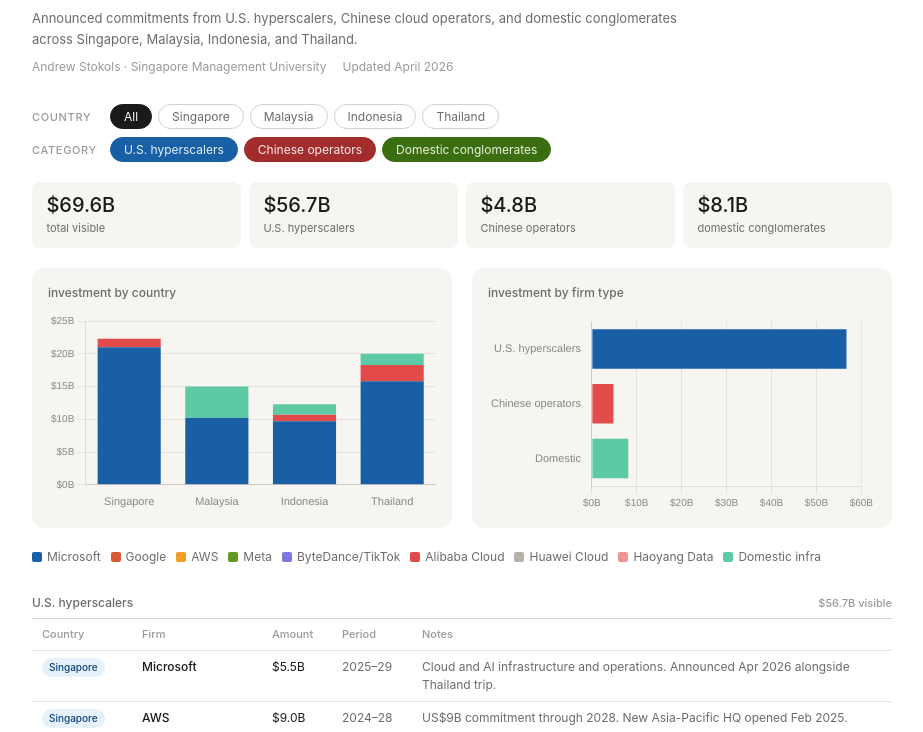
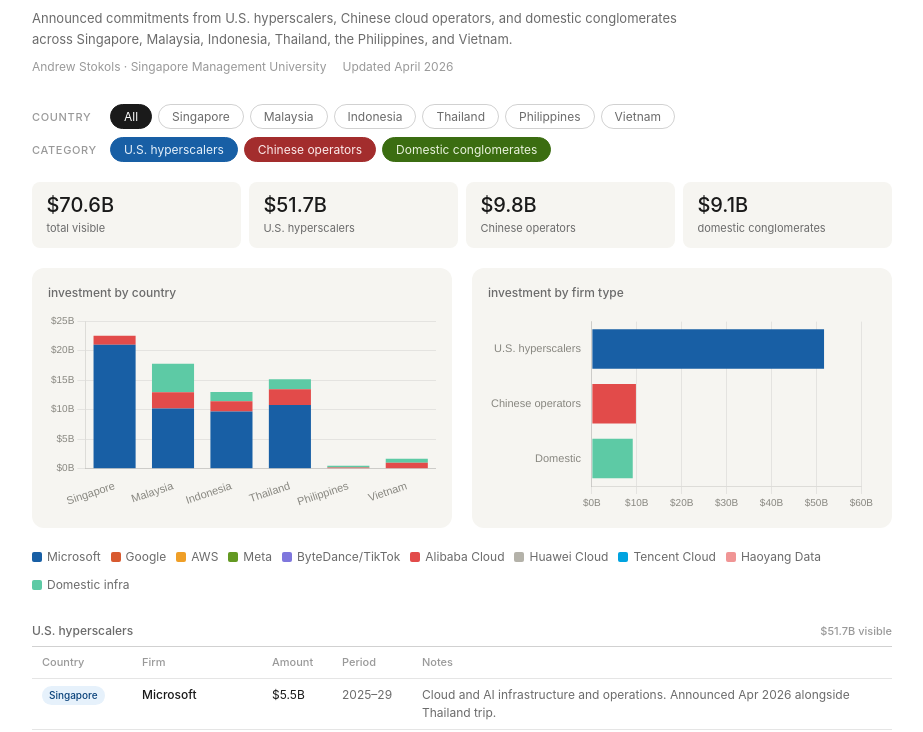
Before and after one commit to astoks/sea-ai-tracker, a plain HTML site: page asean-investment-tracker.html in a window 1280 px wide. Shown: the part 63-795 px from the top of the page, without its empty margins (178-1101 px from the left). Drawn offline with nearby package versions, Linux system fonts and the light colour scheme.

Commit message:
Add files via upload

```diff
--- a/asean-investment-tracker.html
+++ b/asean-investment-tracker.html
@@ -197,6 +197,8 @@
   .my { background: #EAF3DE; color: #27500A; }
   .id { background: #FAEEDA; color: #633806; }
   .th { background: #FAECE7; color: #712B13; }
+  .ph { background: #F0E9FA; color: #4A1A7A; }
+  .vn { background: #FEE9E9; color: #7A1A1A; }
   .est { font-size: 10px; color: var(--text3); }
 
   .footnote {
@@ -228,7 +230,7 @@
 
   <div class="header">
     <h1>ASEAN Cloud &amp; AI Infrastructure Investment Tracker</h1>
-    <p>Announced commitments from U.S. hyperscalers, Chinese cloud operators, and domestic conglomerates across Singapore, Malaysia, Indonesia, and Thailand.</p>
+    <p>Announced commitments from U.S. hyperscalers, Chinese cloud operators, and domestic conglomerates across Singapore, Malaysia, Indonesia, Thailand, the Philippines, and Vietnam.</p>
     <div class="header-meta">
       <span>Andrew Stokols · Singapore Management University</span>
       <span>Updated April 2026</span>
@@ -243,6 +245,8 @@
       <button class="pill" onclick="setCtry('MY',this)">Malaysia</button>
       <button class="pill" onclick="setCtry('ID',this)">Indonesia</button>
       <button class="pill" onclick="setCtry('TH',this)">Thailand</button>
+      <button class="pill" onclick="setCtry('PH',this)">Philippines</button>
+      <button class="pill" onclick="setCtry('VN',this)">Vietnam</button>
     </div>
     <div class="ctrl-row">
       <span class="ctrl-label">Category</span>
@@ -278,6 +282,7 @@
     <span class="li"><span class="ls" style="background:#7F77DD"></span>ByteDance/TikTok</span>
     <span class="li"><span class="ls" style="background:#E24B4A"></span>Alibaba Cloud</span>
     <span class="li"><span class="ls" style="background:#B4B2A9"></span>Huawei Cloud</span>
+    <span class="li"><span class="ls" style="background:#00A3E0"></span>Tencent Cloud</span>
     <span class="li"><span class="ls" style="background:#F09595"></span>Haoyang Data</span>
     <span class="li"><span class="ls" style="background:#5DCAA5"></span>Domestic infra</span>
   </div>
@@ -285,8 +290,8 @@
   <div id="table-wrap"></div>
 
   <div class="footnote">
-    <strong>Notes on methodology:</strong> Figures are announced commitments over stated timeframes, not annual capex. Amounts marked <em>est.</em> are estimated from secondary sources where firms have not disclosed country-level figures. Domestic conglomerate figures reflect data center and energy infrastructure capex estimates, not equivalent to hyperscaler cloud investments. ByteDance/TikTok is classified as a Chinese operator. Some U.S. hyperscaler figures (esp. AWS Indonesia/Thailand) are from aggregator summaries rather than direct company announcements and should be treated with caution.<br><br>
-    <strong>Sources:</strong> Company announcements, Reuters, CNA, Data Center Dynamics, Introl/ASEAN Exchange (Mar 2026), ARC Group (2026), project fieldwork. Last updated April 2026.
+    <strong>Notes on methodology:</strong> Figures are announced commitments over stated timeframes, not annual capex. Amounts marked <em>est.</em> are estimated from secondary sources where firms have not disclosed country-level figures. Domestic conglomerate figures reflect data center and energy infrastructure capex estimates, not equivalent to hyperscaler cloud investments. ByteDance/TikTok is classified as a Chinese operator for Malaysia (direct investment) and under U.S. hyperscalers for Thailand (where it operates through a Singapore-based entity in the regional investment context). Some U.S. hyperscaler figures (esp. AWS Indonesia/Thailand) are from aggregator summaries rather than direct company announcements and should be treated with caution. ByteDance Thailand figure revised to $3.8B per DataGarda/LinkedIn sources; earlier $8.8B figure was likely an aggregator error.<br><br>
+    <strong>Sources:</strong> Company announcements, Reuters, CNA, Data Center Dynamics, The Edge Malaysia, Bernama, Business Times Singapore, Tech in Asia, W.Media, Introl/ASEAN Exchange (Mar 2026), ARC Group (2026), project fieldwork. Last updated April 2026.
   </div>
 
   <div class="branding">
@@ -304,10 +309,14 @@
   {country:'SG',cat:'us',firm:'Meta',amount:1.5,year:'2024–26',confirmed:false,notes:'Expanding Singapore DC footprint as part of APAC capex ramp.'},
   {country:'SG',cat:'cn',firm:'Alibaba Cloud',amount:1.0,year:'2023–25',confirmed:false,notes:'Decade of operations; AI innovation hub opened Jul 2025 supporting 5,000+ businesses. Exact investment figure estimated from regional capex reports.'},
   {country:'SG',cat:'cn',firm:'Huawei Cloud',amount:0.3,year:'2023–25',confirmed:false,notes:'Singapore cloud region and enterprise expansion. Exact figure not publicly disclosed.'},
+  {country:'SG',cat:'cn',firm:'Tencent Cloud',amount:0.2,year:'2024–26',confirmed:false,notes:'Singapore-based regional HQ for APAC operations; Tencent Cloud Day Singapore Nov 2025. No country-level capex figure disclosed; est. from regional expansion scope.'},
 
   {country:'MY',cat:'us',firm:'Microsoft',amount:2.2,year:'2024–26',confirmed:true,notes:'Announced May 2024 by Satya Nadella. Johor "Southeast Asia 3" Azure region + AI skilling.'},
   {country:'MY',cat:'us',firm:'Google',amount:2.0,year:'2024–26',confirmed:true,notes:'First Malaysian DC and Google Cloud region. Announced 2024.'},
   {country:'MY',cat:'us',firm:'AWS',amount:6.0,year:'2024–28',confirmed:false,notes:'AWS Malaysia expansion est. from Introl/ASEAN Exchange summary (Mar 2026). Not formally announced as standalone figure.'},
+  {country:'MY',cat:'cn',firm:'ByteDance/TikTok',amount:2.1,year:'2024–26',confirmed:true,notes:'RM10 billion (~$2.13B) AI hub and DC expansion in Malaysia announced Jun 2024. Site: Johor and Sime Darby Elmina Business Park, Greater KL. Further RM1.5B expansion flagged.'},
+  {country:'MY',cat:'cn',firm:'Alibaba Cloud',amount:0.5,year:'2024–26',confirmed:false,notes:'Third DC opened Jul 2025 in Malaysia; fourth DC expected by 2026. No exact capex publicly disclosed; est. from multi-region expansion trajectory.'},
+  {country:'MY',cat:'cn',firm:'Tencent Cloud',amount:0.15,year:'2024–26',confirmed:true,notes:'US$150M investment in Malaysia announced Oct 2025 (The Edge Malaysia). Cloud and AI capability expansion.'},
   {country:'MY',cat:'dom',firm:'YTL Corp',amount:4.3,year:'2023–26',confirmed:false,notes:'600 MW YTL Green Data Center Park (Kulai/Nusajaya, Johor). Capex est. ~$7M/MW. Ranhill stake adds energy/water capacity. Chief customer believed to be Sea Group.'},
   {country:'MY',cat:'dom',firm:'Maxis/Telekom',amount:0.5,year:'2024–26',confirmed:false,notes:'DC and cloud infrastructure expansion by Malaysian telcos aligned to Digital Economy Blueprint.'},
 
@@ -316,6 +325,8 @@
   {country:'ID',cat:'us',firm:'AWS',amount:6.0,year:'2024–28',confirmed:false,notes:'~$6B investment est. (Introl/ASEAN Exchange, Mar 2026).'},
   {country:'ID',cat:'us',firm:'Meta',amount:1.0,year:'2024–26',confirmed:false,notes:'Meta DC expansion Indonesia.'},
   {country:'ID',cat:'cn',firm:'Alibaba Cloud',amount:1.0,year:'2023–25',confirmed:false,notes:'Alibaba operates Indonesia region; ongoing expansion. Exact figure not disclosed.'},
+  {country:'ID',cat:'cn',firm:'Tencent Cloud',amount:0.5,year:'2024–30',confirmed:true,notes:'$500M investment by 2030 announced Nov 2024 (Data Center Dynamics). Indonesian cloud region expansion.'},
+  {country:'ID',cat:'cn',firm:'Huawei Cloud',amount:0.2,year:'2025–26',confirmed:false,notes:'Fourth AZ in Indonesia announced Dec 2025; ongoing cloud and AI expansion. No exact capex disclosed; est. from AZ build-out scope.'},
   {country:'ID',cat:'dom',firm:'Indosat/Lintasarta',amount:0.8,year:'2024–26',confirmed:false,notes:'GPU Merdeka sovereign cloud (NVIDIA H100s at BDx DC). Capex est. from company filings and press reports.'},
   {country:'ID',cat:'dom',firm:'GoTo/Tokopedia',amount:0.3,year:'2024–25',confirmed:false,notes:'DC and AI compute investment as part of Sahabat AI development and GoPay integration.'},
   {country:'ID',cat:'dom',firm:'Telkom Indonesia',amount:0.5,year:'2024–26',confirmed:false,notes:'NeutraDC and related cloud infrastructure expansion.'},
@@ -323,18 +334,31 @@
   {country:'TH',cat:'us',firm:'Microsoft',amount:1.0,year:'2026–28',confirmed:true,notes:'Announced 31 Mar 2026. Full Azure cloud region. Partners: Gulf Energy, AIS, CP Group, True IDC.'},
   {country:'TH',cat:'us',firm:'Google',amount:1.0,year:'2024–26',confirmed:true,notes:'Announced Sep 2024; Bangkok cloud region live Jan 2026.'},
   {country:'TH',cat:'us',firm:'AWS',amount:5.0,year:'2024–28',confirmed:false,notes:'~$5B est. (NBT/ASEAN aggregator). AWS cloud region already live in Thailand.'},
-  {country:'TH',cat:'us',firm:'ByteDance',amount:8.8,year:'2024–29',confirmed:true,notes:'TikTok/ByteDance $8.8B over 5 years. Largest single commitment to Thailand.'},
+  {country:'TH',cat:'us',firm:'ByteDance',amount:3.8,year:'2024–29',confirmed:true,notes:'TikTok/ByteDance $3.8B DC investment in Thailand (DataGarda, LinkedIn sources; figure revised down from earlier $8.8B aggregator estimate). Largest confirmed single commitment to Thailand.'},
   {country:'TH',cat:'cn',firm:'Alibaba Cloud',amount:0.3,year:'2024–26',confirmed:true,notes:'Second Thailand DC launched Feb 2026. Exact capex est. from regional press.'},
+  {country:'TH',cat:'cn',firm:'Huawei Cloud',amount:0.16,year:'2018–26',confirmed:true,notes:'Cumulative 5.5 billion baht (~$158M) invested since 2018 in Thailand cloud infrastructure (Bernama, Aug 2024). Market leader in Thai cloud enterprise.'},
   {country:'TH',cat:'cn',firm:'Haoyang Data',amount:2.2,year:'2025–26',confirmed:true,notes:'300 MW campus at WHA Eastern Seaboard Industrial Estate 4, Rayong. $2.164B total build cost. Land purchased from WHA. Operational target 2026.'},
   {country:'TH',cat:'dom',firm:'Gulf Energy',amount:0.8,year:'2025–28',confirmed:false,notes:'Primary energy/land partner for Microsoft Azure region. DC infrastructure capex est. from partnership scope.'},
   {country:'TH',cat:'dom',firm:'CP Group/True IDC',amount:0.5,year:'2025–27',confirmed:false,notes:'True IDC DC expansion as Microsoft partner; CP Group digital infrastructure investment.'},
   {country:'TH',cat:'dom',firm:'WHA Group',amount:0.4,year:'2024–26',confirmed:false,notes:'Industrial estate developer and land provider for Haoyang campus and other DC projects in EEC.'},
+
+  {country:'PH',cat:'us',firm:'Microsoft',amount:0.0,year:'—',confirmed:false,notes:'No standalone DC investment announced as of Apr 2026. Microsoft offers cloud services via regional presence but no Philippines-specific capital commitment disclosed.'},
+  {country:'PH',cat:'us',firm:'Google',amount:0.0,year:'—',confirmed:false,notes:'Considering first Philippines DC as of mid-2025 (Nikkei Asia). No formal announcement or investment figure confirmed.'},
+  {country:'PH',cat:'cn',firm:'Alibaba Cloud',amount:0.1,year:'2025',confirmed:true,notes:'Second Philippines DC launched Oct 2025 (Tech in Asia, Alibaba Cloud press release). First DC already operational. No capex figure disclosed; est. from single-DC build cost range.'},
+  {country:'PH',cat:'cn',firm:'Huawei Cloud',amount:0.1,year:'2024–26',confirmed:false,notes:'Huawei Cloud Philippines active as of Oct 2025 (DCAP event). Cloud and enterprise services expansion. No investment figure disclosed.'},
+  {country:'PH',cat:'dom',firm:'PLDT/ePLDT',amount:0.3,year:'2024–26',confirmed:false,notes:'ePLDT (PLDT subsidiary) expanding VITRO DC footprint; est. capex from publicly reported DC expansion plans in Clark and Metro Manila.'},
+
+  {country:'VN',cat:'us',firm:'Microsoft',amount:0.0,year:'—',confirmed:false,notes:'No standalone Vietnam DC investment announced as of Apr 2026. Microsoft active via cloud services; Vietnam included in ASEAN AI skilling commitments but no capital commitment.'},
+  {country:'VN',cat:'us',firm:'Google',amount:0.0,year:'—',confirmed:false,notes:'No standalone Vietnam cloud region announced. Google named alongside NVIDIA and Alibaba as investors of interest (Earth Journalism Network, Jan 2026); no confirmed capex.'},
+  {country:'VN',cat:'cn',firm:'Alibaba Cloud',amount:1.0,year:'2024–26',confirmed:false,notes:'Plans for ~$1B data center in Vietnam reported May 2024 (ITPC). Status subject to Vietnam data center regulations and power constraints (Jan 2026 reports flagged delays).'},
+  {country:'VN',cat:'dom',firm:'Viettel IDC',amount:0.5,year:'2024–26',confirmed:false,notes:'Viettel Group state-owned DC and cloud infrastructure expansion. Vietnam domestic cloud market leader. Capex est. from reported capacity expansion plans.'},
+  {country:'VN',cat:'dom',firm:'VNPT/VinaHost',amount:0.2,year:'2024–26',confirmed:false,notes:'State-owned telco expanding cloud and DC services. Smaller capex footprint relative to Viettel.'},
 ];
 
-const CNAME = {SG:'Singapore',MY:'Malaysia',ID:'Indonesia',TH:'Thailand'};
+const CNAME = {SG:'Singapore',MY:'Malaysia',ID:'Indonesia',TH:'Thailand',PH:'Philippines',VN:'Vietnam'};
 const usFirms = ['Microsoft','Google','AWS','Meta','ByteDance'];
-const cnFirms = ['Alibaba Cloud','Huawei Cloud','Haoyang Data'];
-const domFirms = ['YTL Corp','Indosat/Lintasarta','GoTo/Tokopedia','Telkom Indonesia','Gulf Energy','CP Group/True IDC','WHA Group','Maxis/Telekom'];
+const cnFirms = ['Alibaba Cloud','Huawei Cloud','Haoyang Data','Tencent Cloud','ByteDance/TikTok'];
+const domFirms = ['YTL Corp','Indosat/Lintasarta','GoTo/Tokopedia','Telkom Indonesia','Gulf Energy','CP Group/True IDC','WHA Group','Maxis/Telekom','PLDT/ePLDT','Viettel IDC','VNPT/VinaHost'];
 
 let cCountry = 'all';
 let cats = new Set(['us','cn','dom']);
@@ -376,8 +400,9 @@
     html += '<div class="table-wrap"><table><thead><tr><th style="width:100px">Country</th><th style="width:130px">Firm</th><th style="width:70px">Amount</th><th style="width:80px">Period</th><th>Notes</th></tr></thead><tbody>';
     rows.forEach(r => {
       const conf = r.confirmed ? '' : '<span class="est"> est.</span>';
-      const cn = {SG:'sg',MY:'my',ID:'id',TH:'th'}[r.country];
-      html += `<tr><td><span class="badge ${cn}">${CNAME[r.country]}</span></td><td style="font-weight:500">${r.firm}</td><td>$${r.amount.toFixed(1)}B${conf}</td><td style="color:var(--text2)">${r.year}</td><td style="color:var(--text2)">${r.notes}</td></tr>`;
+      const cn = {SG:'sg',MY:'my',ID:'id',TH:'th',PH:'ph',VN:'vn'}[r.country];
+      const amountStr = r.amount === 0 ? '<span style="color:var(--text3)">—</span>' : `$${r.amount.toFixed(1)}B${conf}`;
+      html += `<tr><td><span class="badge ${cn}">${CNAME[r.country]}</span></td><td style="font-weight:500">${r.firm}</td><td>${amountStr}</td><td style="color:var(--text2)">${r.year}</td><td style="color:var(--text2)">${r.notes}</td></tr>`;
     });
     html += '</tbody></table></div><div style="margin-bottom:1rem"></div>';
   });
@@ -389,7 +414,7 @@
   const tickColor = isDark ? '#aeaeb2' : '#888780';
   const gridColor = isDark ? 'rgba(255,255,255,0.08)' : 'rgba(0,0,0,0.07)';
 
-  const countries = ['SG','MY','ID','TH'];
+  const countries = ['SG','MY','ID','TH','PH','VN'];
   const disp = cCountry === 'all' ? countries : [cCountry];
 
   if (c1inst) c1inst.destroy();
```
